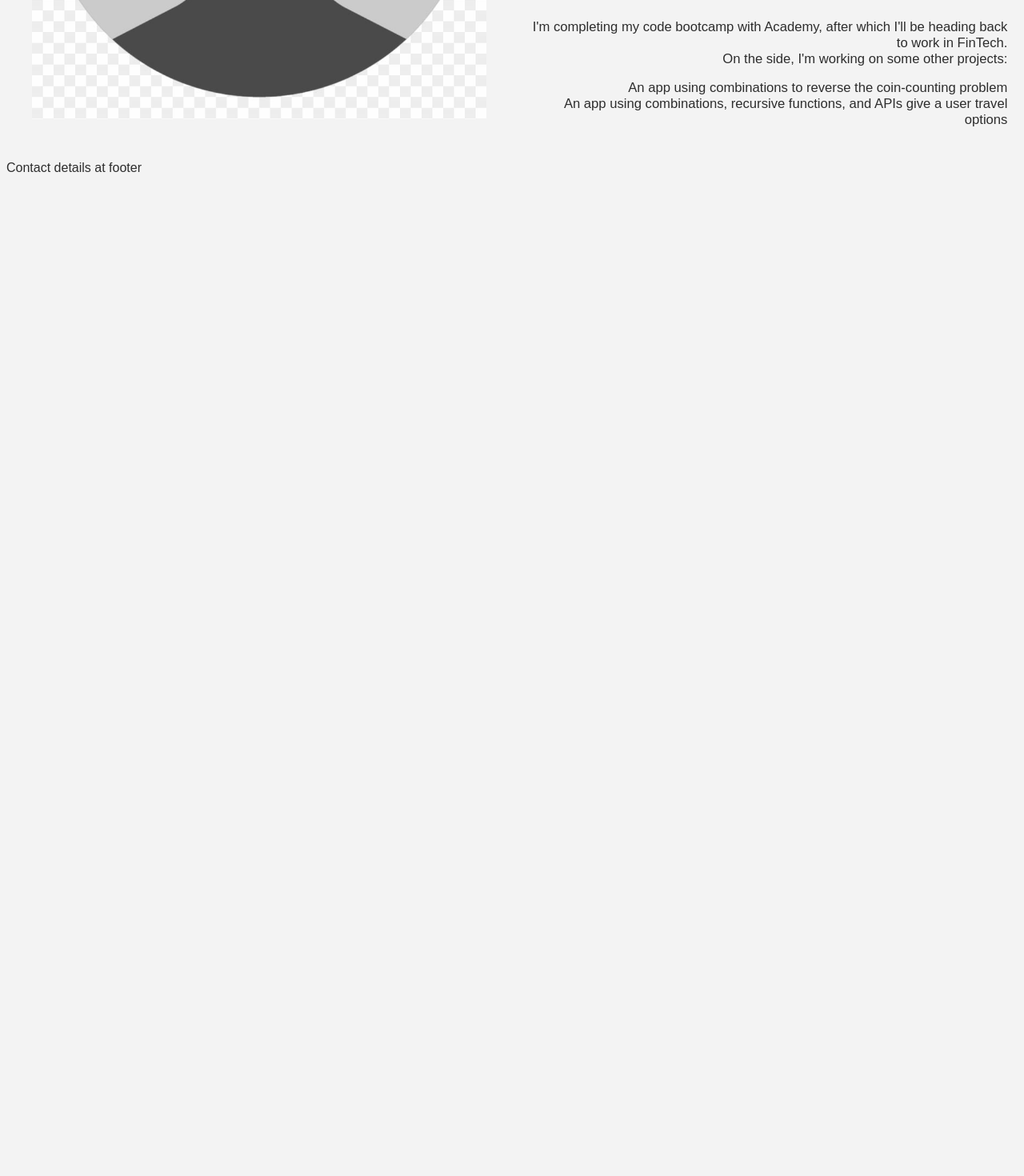
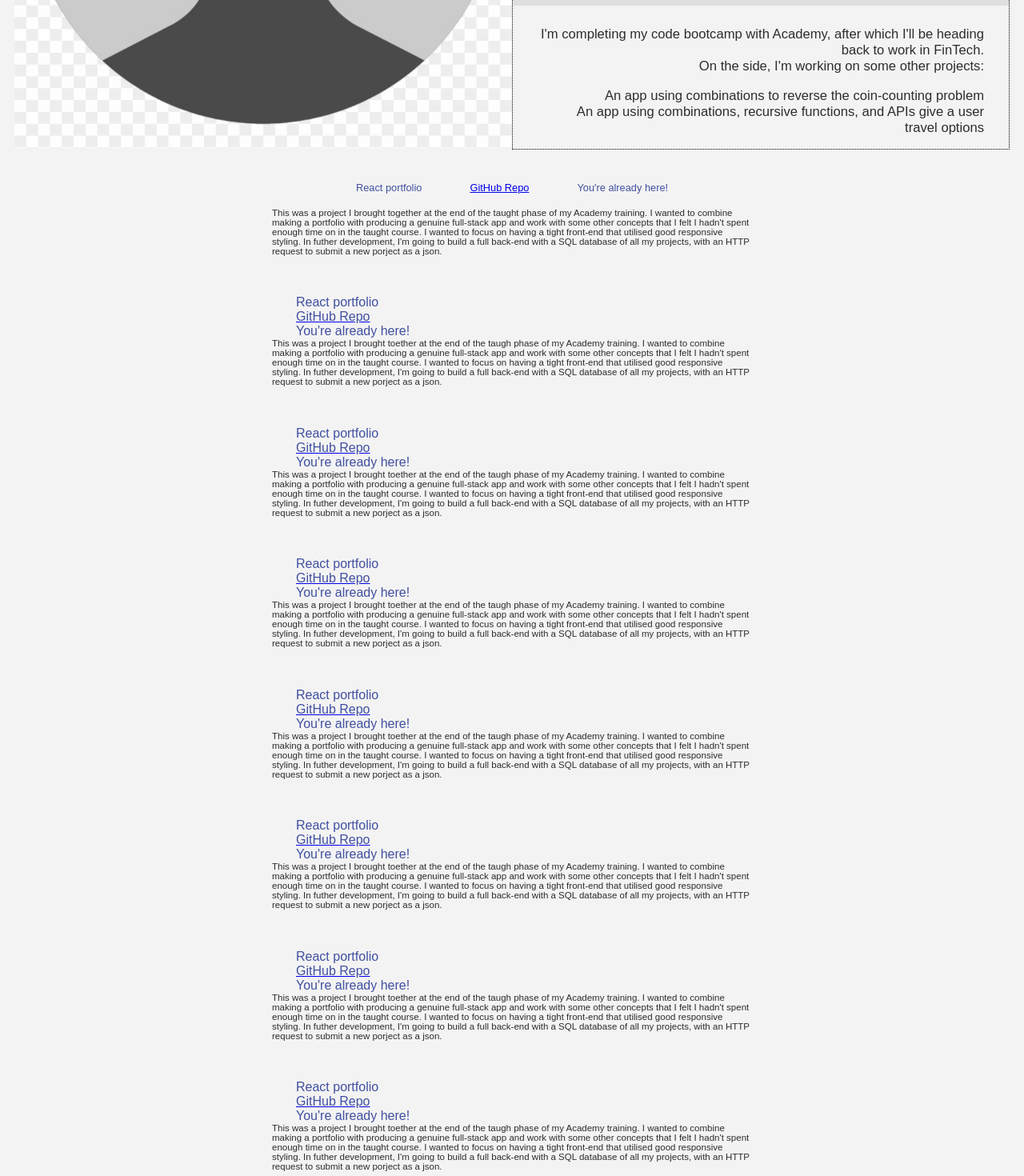
Before and after one commit to mat-projects/portfolio-frontend, a React (Create React App) app: page / in a window 1280 px wide. Shown: the part 560-2030 px from the top of the page at 80% size. Before the commit the page ends 800 px from the top, so only its background shows below. Built offline with nearby package versions, Linux system fonts and the light colour scheme.

Commit message:
further css work

```diff
--- a/public/style.css
+++ b/public/style.css
@@ -1,25 +1,18 @@
-* {
-    box-sizing: border-box;
-}
-
 html {
     background-color: rgb(243, 243, 243);
     color: rgb(45, 45, 45);
     font-family: Arial, Helvetica, sans-serif;
-  }
+}
 
 .header {
     display: flex;
     flex-direction: row;
-    column-gap: 2px;
-    width: 100%;
+    margin: 10px;
+    justify-content: center;
 }
 .headerlogobar {
     display: flex;
     flex-direction: row;
-    margin-top: auto;
-    margin-bottom: auto;
-    margin-left: 5px;
 }
 .headerimg {
     padding-right: 10px;
@@ -38,6 +31,7 @@ html {
     margin-left: auto;
 }
 .header--title {
+    justify-content: right;
     font-weight: bold;
     font-size: 3vw;
 }
@@ -47,6 +41,7 @@ html {
     }
 }
 .header--description {
+    justify-content: right;
     font-weight: normal;
     font-size: 2.02vw;
 }
@@ -56,16 +51,11 @@ html {
     }
 }
 
-main {
-    margin-left: auto;
-    margin-right: auto;
-}
-
 .bio {
     display: flex;
     flex-direction: row;
     flex-wrap: wrap;
-    width: 100%;
+    margin: 0px 10px;
 }
 @media screen and (max-width: 1000px) {
     .bio {
@@ -79,11 +69,10 @@ main {
 }
 @media screen and (max-width: 1000px) {
     .bio--box {
-        width: 95%;
+        width: 100%;
     }
 }
 .bio--img {
-    padding: 5%;
     width: 100%;
 }
 @media screen and (max-width: 1000px) {
@@ -99,8 +88,8 @@ main {
     }
 }
 .bio--text {
-    width: 100%;
     font-size: 1.3vw;
+    border: dotted 1px black;
 }
 @media screen and (max-width: 1000px) {
     .bio--text {
@@ -109,25 +98,55 @@ main {
 }
 @media screen and (max-width: 600px) {
     .bio--text {
-        font-size: 3vw;
+        font-size: 3.7vw;
     }
 }
 .bio--heading {
     background-color: rgb(223, 223, 223);
     margin-top: 5%;
-    padding: 2% 2%;
+    padding: 2% 5%;
     text-align: left;
     font-weight: bold;
-    width: 100%;
 }
 .bio--summary {
     margin-top: 1%;
-    padding: 0% 2%;
+    padding: 0% 5%;
     text-align: right;
-    width: 100%;
 }
 .bio--list {
     list-style-type: none
+}
+
+.projects {
+    display: flex;
+    flex-direction: row;
+    flex-wrap: wrap;
+    justify-content: center;
+    padding: 1%;
+}
+.project {
+    margin: 2%;
+    width: 600px;
+}
+.project--header {
+    display: flex;
+    flex-direction: row;
+    flex-wrap: nowrap;
+    justify-content: center;
+    align-content: space-between;
+    font-size: 1vw;
+}
+.project--name {
+    padding: 0% 5%;
+    color: rgb(65, 80, 161);
+}
+.project--link{
+    padding: 0% 5%;
+    color: rgb(65, 80, 161);
+}
+.project--desc {
+    font-size: 0.9vw;
+
 }
 
 
--- a/src/components/main.tsx
+++ b/src/components/main.tsx
@@ -1,10 +1,12 @@
 // import { useState, useEffect } from "react";
 import Bio from "./main/bio";
+import Projects from "./main/projects";
 
 export default function Main(): JSX.Element {
   return (
     <>
       <Bio />
+      <Projects />
     </>
   );
 }
--- /dev/null
+++ b/src/components/main/projects.tsx
@@ -0,0 +1,158 @@
+
+export default function Projects(): JSX.Element {
+    return (
+      <>
+        <div className="projects">
+          <div className="project">
+            <div className="project--header">
+              <div className="project--name">React portfolio</div>
+              <div className="project--link">
+                <a
+                  href="https://github.com/matbatten/portfolio-frontend"
+                  target="_blank"
+                  rel="noopener noreferrer"
+                >
+                <div>GitHub Repo</div>
+                </a>
+              </div>
+              <div className="project--link">You're already here!</div>
+            </div> <br/>
+            <div className="project--desc">
+              This was a project I brought together at the end of the taught phase of my Academy training.
+              I wanted to combine making a portfolio with producing a genuine full-stack app and work with some other concepts that I felt I hadn't spent enough time on in the taught course.
+              I wanted to focus on having a tight front-end that utilised good responsive styling.
+              In futher development, I'm going to build a full back-end with a SQL database of all my projects, with an HTTP request to submit a new porject as a json.
+            </div>
+          </div>
+
+          <div className="project">
+            <div className="project--name">React portfolio</div>
+            <a
+              href="https://github.com/matbatten/portfolio-frontend"
+              target="_blank"
+              rel="noopener noreferrer"
+            >
+              <div className="project--link">GitHub Repo</div>
+            </a>
+            <div className="project--link">You're already here!</div>
+            <div className="project--desc">
+              This was a project I brought toether at the end of the taugh phase of my Academy training.
+              I wanted to combine making a portfolio with producing a genuine full-stack app and work with some other concepts that I felt I hadn't spent enough time on in the taught course.
+              I wanted to focus on having a tight front-end that utilised good responsive styling.
+              In futher development, I'm going to build a full back-end with a SQL database of all my projects, with an HTTP request to submit a new porject as a json.
+            </div>
+          </div>
+
+          <div className="project">
+            <div className="project--name">React portfolio</div>
+            <a
+              href="https://github.com/matbatten/portfolio-frontend"
+              target="_blank"
+              rel="noopener noreferrer"
+            >
+              <div className="project--link">GitHub Repo</div>
+            </a>
+            <div className="project--link">You're already here!</div>
+            <div className="project--desc">
+              This was a project I brought toether at the end of the taugh phase of my Academy training.
+              I wanted to combine making a portfolio with producing a genuine full-stack app and work with some other concepts that I felt I hadn't spent enough time on in the taught course.
+              I wanted to focus on having a tight front-end that utilised good responsive styling.
+              In futher development, I'm going to build a full back-end with a SQL database of all my projects, with an HTTP request to submit a new porject as a json.
+            </div>
+          </div>
+
+          <div className="project">
+            <div className="project--name">React portfolio</div>
+            <a
+              href="https://github.com/matbatten/portfolio-frontend"
+              target="_blank"
+              rel="noopener noreferrer"
+            >
+              <div className="project--link">GitHub Repo</div>
+            </a>
+            <div className="project--link">You're already here!</div>
+            <div className="project--desc">
+              This was a project I brought toether at the end of the taugh phase of my Academy training.
+              I wanted to combine making a portfolio with producing a genuine full-stack app and work with some other concepts that I felt I hadn't spent enough time on in the taught course.
+              I wanted to focus on having a tight front-end that utilised good responsive styling.
+              In futher development, I'm going to build a full back-end with a SQL database of all my projects, with an HTTP request to submit a new porject as a json.
+            </div>
+          </div>
+
+          <div className="project">
+            <div className="project--name">React portfolio</div>
+            <a
+              href="https://github.com/matbatten/portfolio-frontend"
+              target="_blank"
+              rel="noopener noreferrer"
+            >
+              <div className="project--link">GitHub Repo</div>
+            </a>
+            <div className="project--link">You're already here!</div>
+            <div className="project--desc">
+              This was a project I brought toether at the end of the taugh phase of my Academy training.
+              I wanted to combine making a portfolio with producing a genuine full-stack app and work with some other concepts that I felt I hadn't spent enough time on in the taught course.
+              I wanted to focus on having a tight front-end that utilised good responsive styling.
+              In futher development, I'm going to build a full back-end with a SQL database of all my projects, with an HTTP request to submit a new porject as a json.
+            </div>
+          </div>
+
+
+          <div className="project">
+            <div className="project--name">React portfolio</div>
+            <a
+              href="https://github.com/matbatten/portfolio-frontend"
+              target="_blank"
+              rel="noopener noreferrer"
+            >
+              <div className="project--link">GitHub Repo</div>
+            </a>
+            <div className="project--link">You're already here!</div>
+            <div className="project--desc">
+              This was a project I brought toether at the end of the taugh phase of my Academy training.
+              I wanted to combine making a portfolio with producing a genuine full-stack app and work with some other concepts that I felt I hadn't spent enough time on in the taught course.
+              I wanted to focus on having a tight front-end that utilised good responsive styling.
+              In futher development, I'm going to build a full back-end with a SQL database of all my projects, with an HTTP request to submit a new porject as a json.
+            </div>
+          </div>
+
+          <div className="project">
+            <div className="project--name">React portfolio</div>
+            <a
+              href="https://github.com/matbatten/portfolio-frontend"
+              target="_blank"
+              rel="noopener noreferrer"
+            >
+              <div className="project--link">GitHub Repo</div>
+            </a>
+            <div className="project--link">You're already here!</div>
+            <div className="project--desc">
+              This was a project I brought toether at the end of the taugh phase of my Academy training.
+              I wanted to combine making a portfolio with producing a genuine full-stack app and work with some other concepts that I felt I hadn't spent enough time on in the taught course.
+              I wanted to focus on having a tight front-end that utilised good responsive styling.
+              In futher development, I'm going to build a full back-end with a SQL database of all my projects, with an HTTP request to submit a new porject as a json.
+            </div>
+          </div>
+
+          <div className="project">
+            <div className="project--name">React portfolio</div>
+            <a
+              href="https://github.com/matbatten/portfolio-frontend"
+              target="_blank"
+              rel="noopener noreferrer"
+            >
+              <div className="project--link">GitHub Repo</div>
+            </a>
+            <div className="project--link">You're already here!</div>
+            <div className="project--desc">
+              This was a project I brought toether at the end of the taugh phase of my Academy training.
+              I wanted to combine making a portfolio with producing a genuine full-stack app and work with some other concepts that I felt I hadn't spent enough time on in the taught course.
+              I wanted to focus on having a tight front-end that utilised good responsive styling.
+              In futher development, I'm going to build a full back-end with a SQL database of all my projects, with an HTTP request to submit a new porject as a json.
+            </div>
+          </div>
+
+        </div>
+      </>
+    );
+}
```
